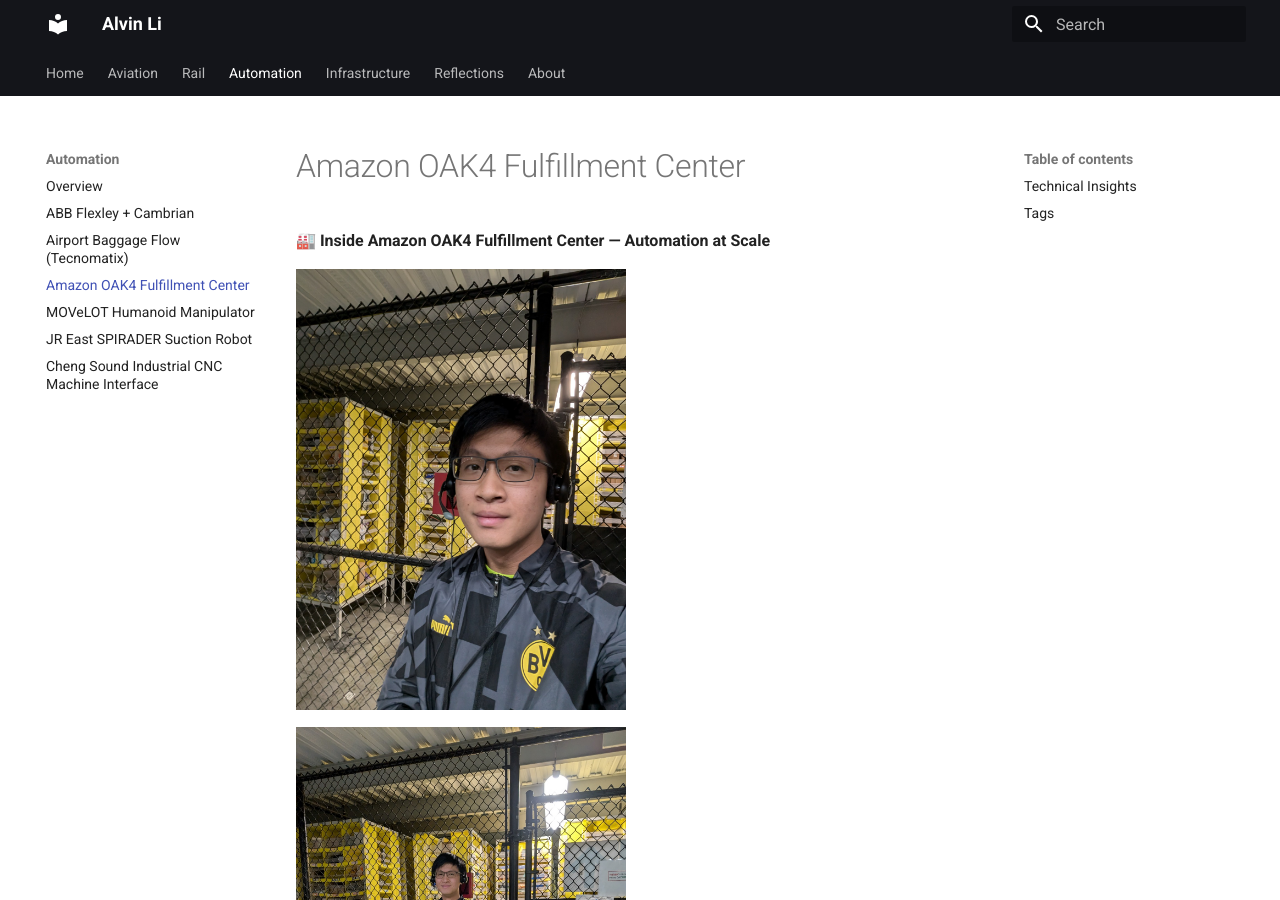
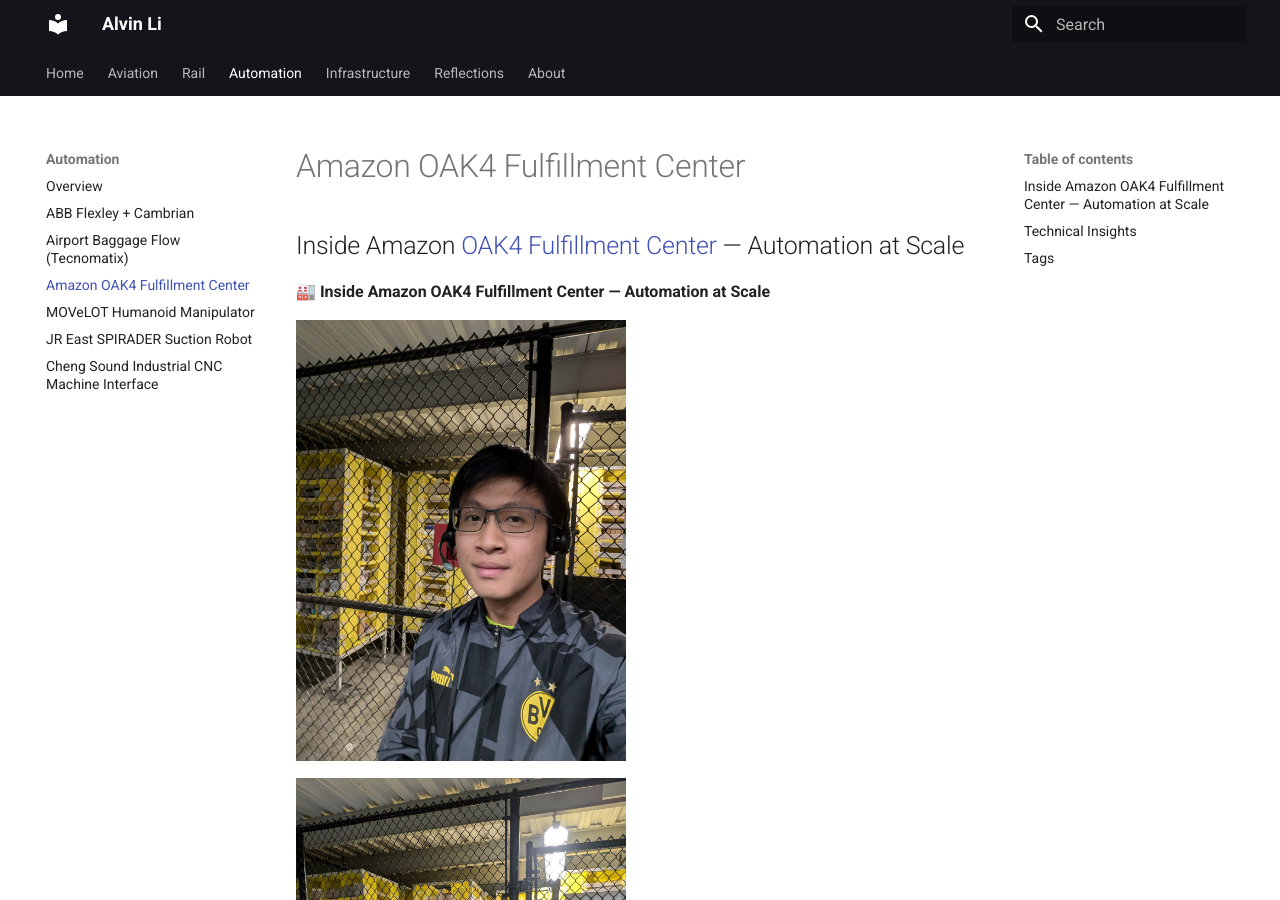
Before and after one commit to alvvvli/alvin-site, an MkDocs documentation site: the page built from docs/automation/oak4.md, in a window 1280 px wide and 900 px high. Built offline with MkDocs 1.6.1 and Material for MkDocs 9.7.7, drawn with Linux system fonts in a browser that asks for light colours.

Commit message:
Update oak4.md

```diff
--- a/docs/automation/oak4.md
+++ b/docs/automation/oak4.md
@@ -1,3 +1,5 @@
+## Inside Amazon [OAK4 Fulfillment Center](https://events.amazontours.com/na/onsite/oak4) — Automation at Scale
+
  🏭 **Inside Amazon OAK4 Fulfillment Center — Automation at Scale**
 
 <div style="display:flex;flex-wrap:wrap;gap:10px">
```
